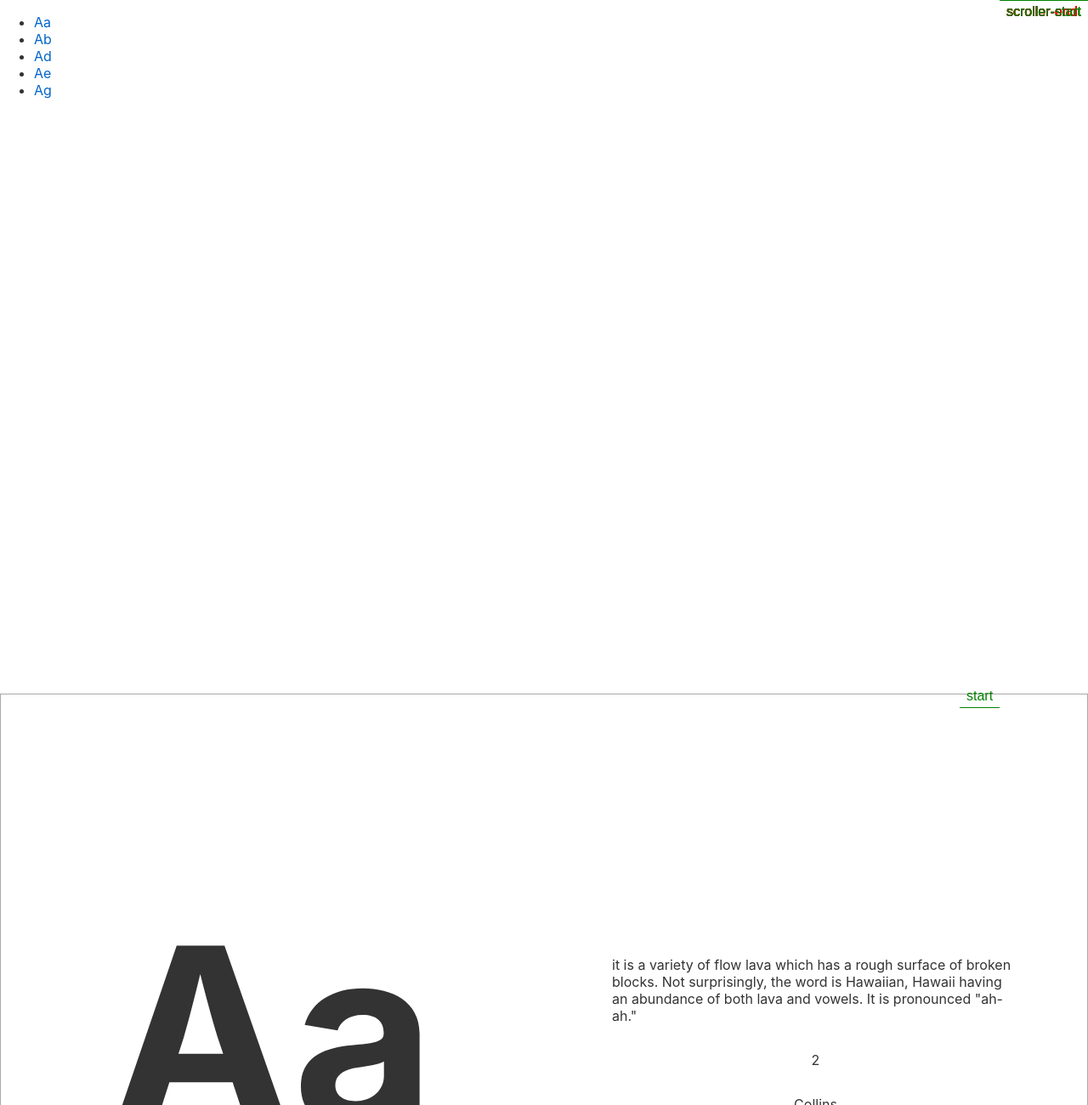
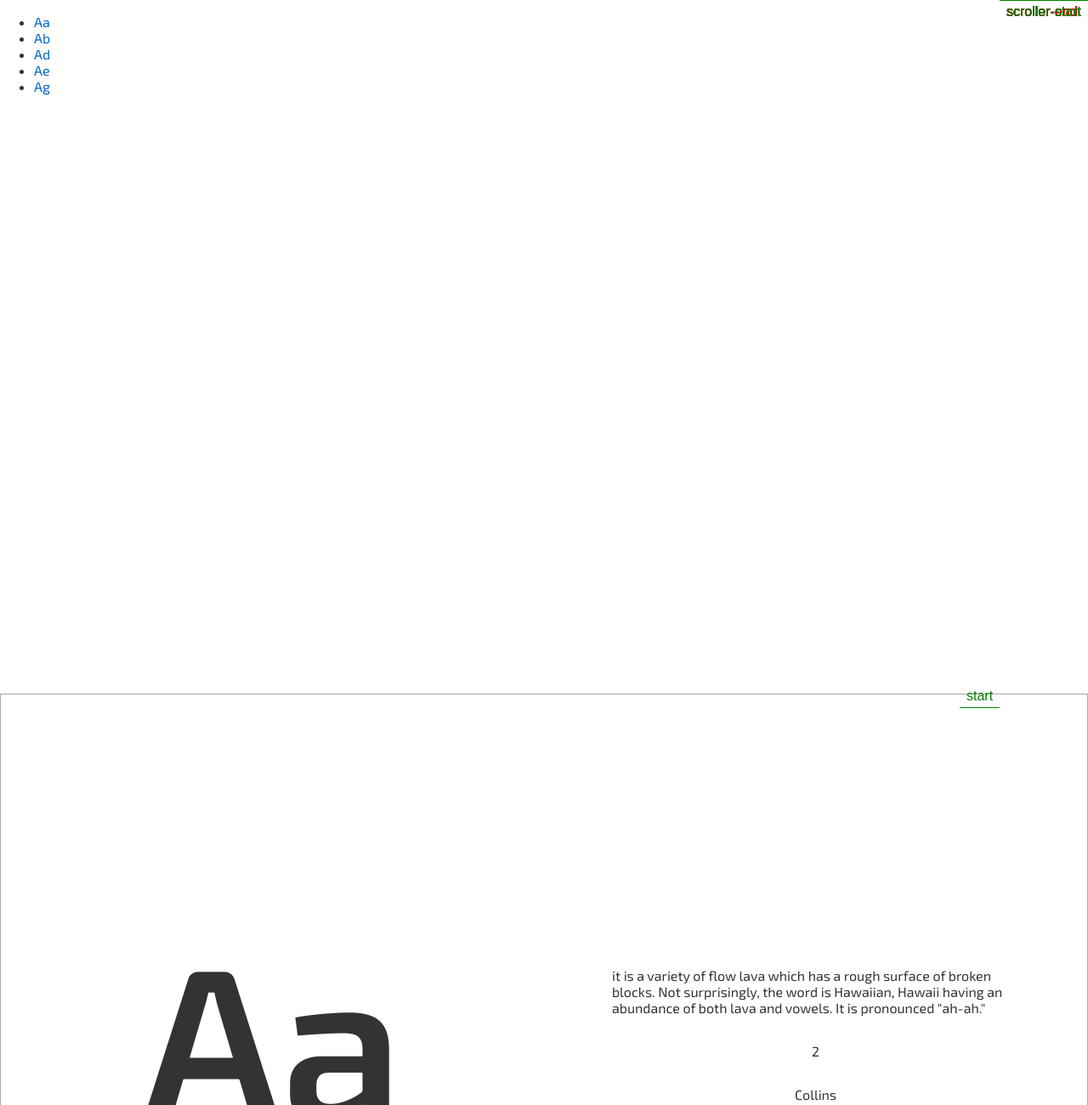
Before and after one commit to MaggieAppleton/scrabble-scrolly, a Svelte app: page / in a window 1280 px wide. Shown: the top 1300 px of the page at 85% size. Built offline with nearby package versions, Linux system fonts and the light colour scheme.

Commit message:
added fonts and variable colours

```diff
--- a/public/global.css
+++ b/public/global.css
@@ -1,3 +1,10 @@
+@import url('https://fonts.googleapis.com/css2?family=Exo+2:wght@200;400;600&display=swap');
+
+:root {
+	--green: #14986a;
+	--darker-green: #087C75;
+}
+
 html, body {
 	position: relative;
 	width: 100%;
@@ -8,7 +15,8 @@
 	color: #333;
 	margin: 0;
 	box-sizing: border-box;
-	font-family: -apple-system, BlinkMacSystemFont, "Segoe UI", Roboto, Oxygen-Sans, Ubuntu, Cantarell, "Helvetica Neue", sans-serif;
+	font-family: 'Exo 2', -apple-system, BlinkMacSystemFont, "Segoe UI", Roboto, Oxygen-Sans, Ubuntu, Cantarell, "Helvetica Neue", sans-serif;
+	font-weight: normal;
 }
 
 a {
--- a/src/ScrabbleTile.svelte
+++ b/src/ScrabbleTile.svelte
@@ -45,7 +45,7 @@
     }
 
     .two-letter {
-        font-size: 18em;
+        font-size: 16em;
     }
 </style>
 
```
